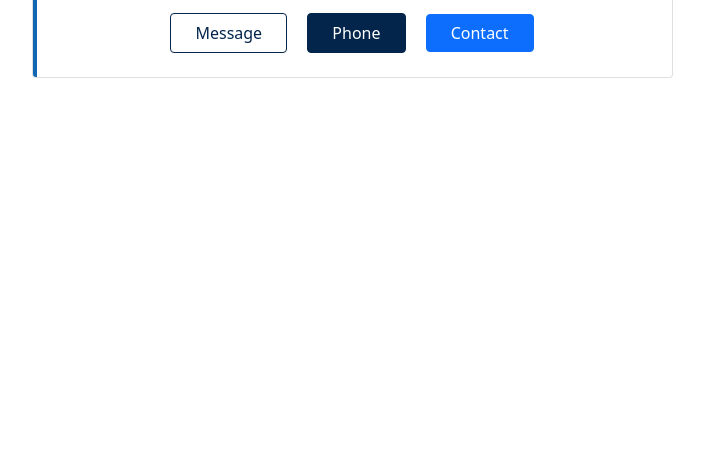
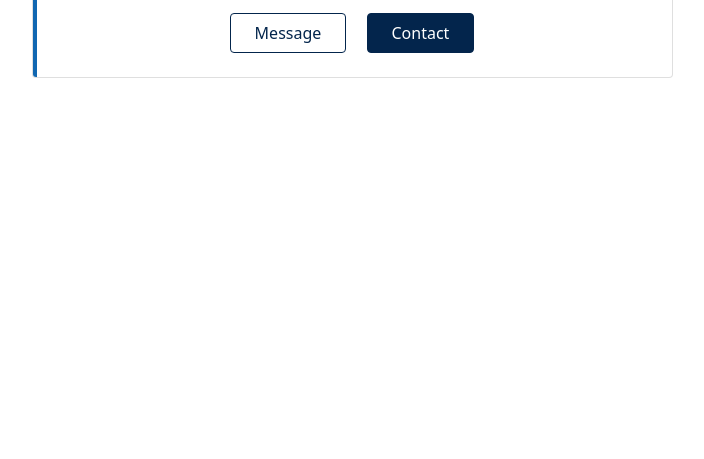
Before and after one commit to dhapoer1994/portfolio, a plain HTML site: page index.html in a window 1280 px wide. Shown: the part 341-800 px from the top of the page, without its empty margins (288-992 px from the left). Drawn offline with nearby package versions, Linux system fonts and the light colour scheme.

Commit message:
remove button

```diff
--- a/index.html
+++ b/index.html
@@ -43,7 +43,6 @@
 
                             <div class="buttons">
                                 <button class="btn btn-outline-primary px-4">Message</button>
-                                <button class="btn btn-outline-primary px-4 ms-3">Phone</button>
                                 <button class="btn btn-primary px-4 ms-3">Contact</button>
                             </div>
 
```
